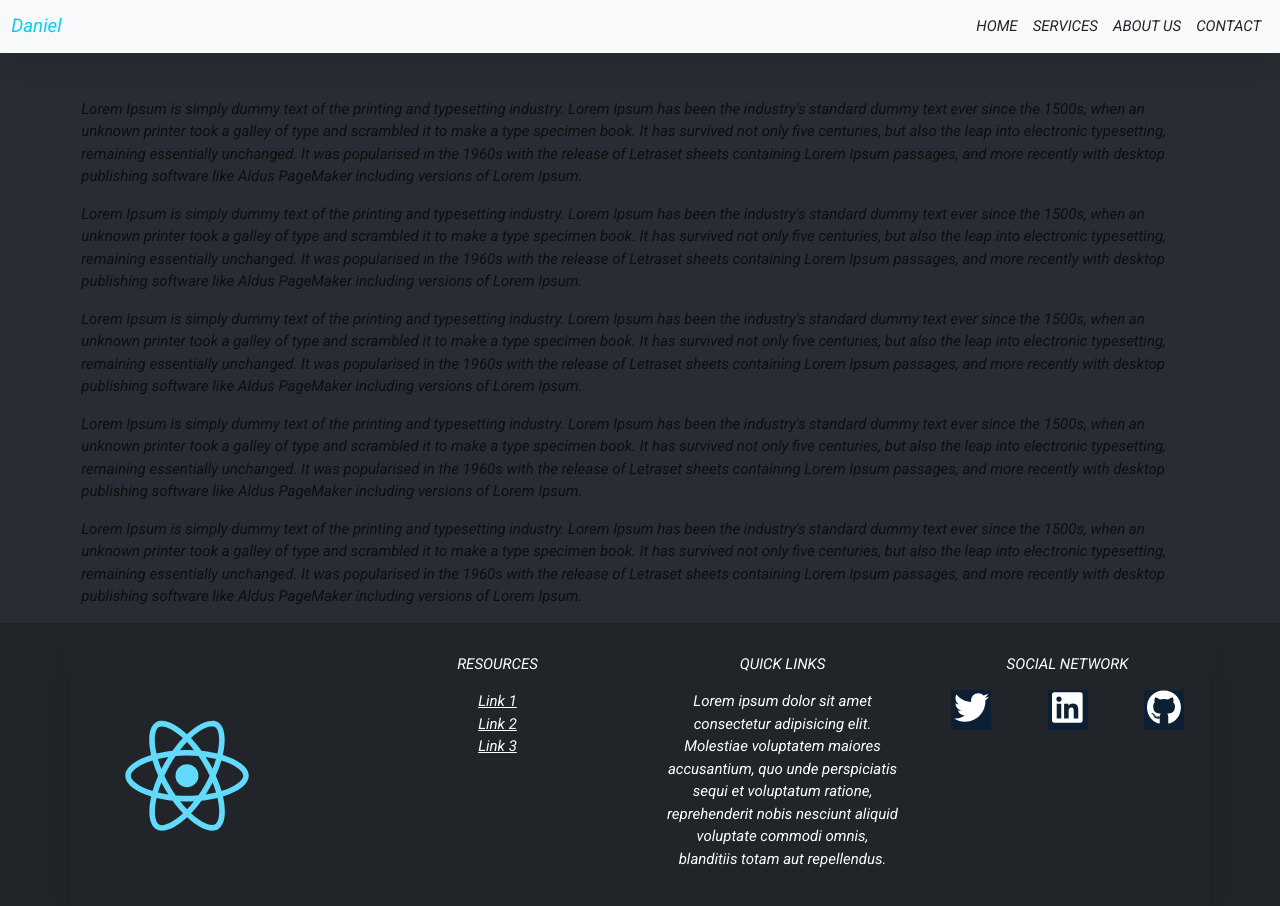
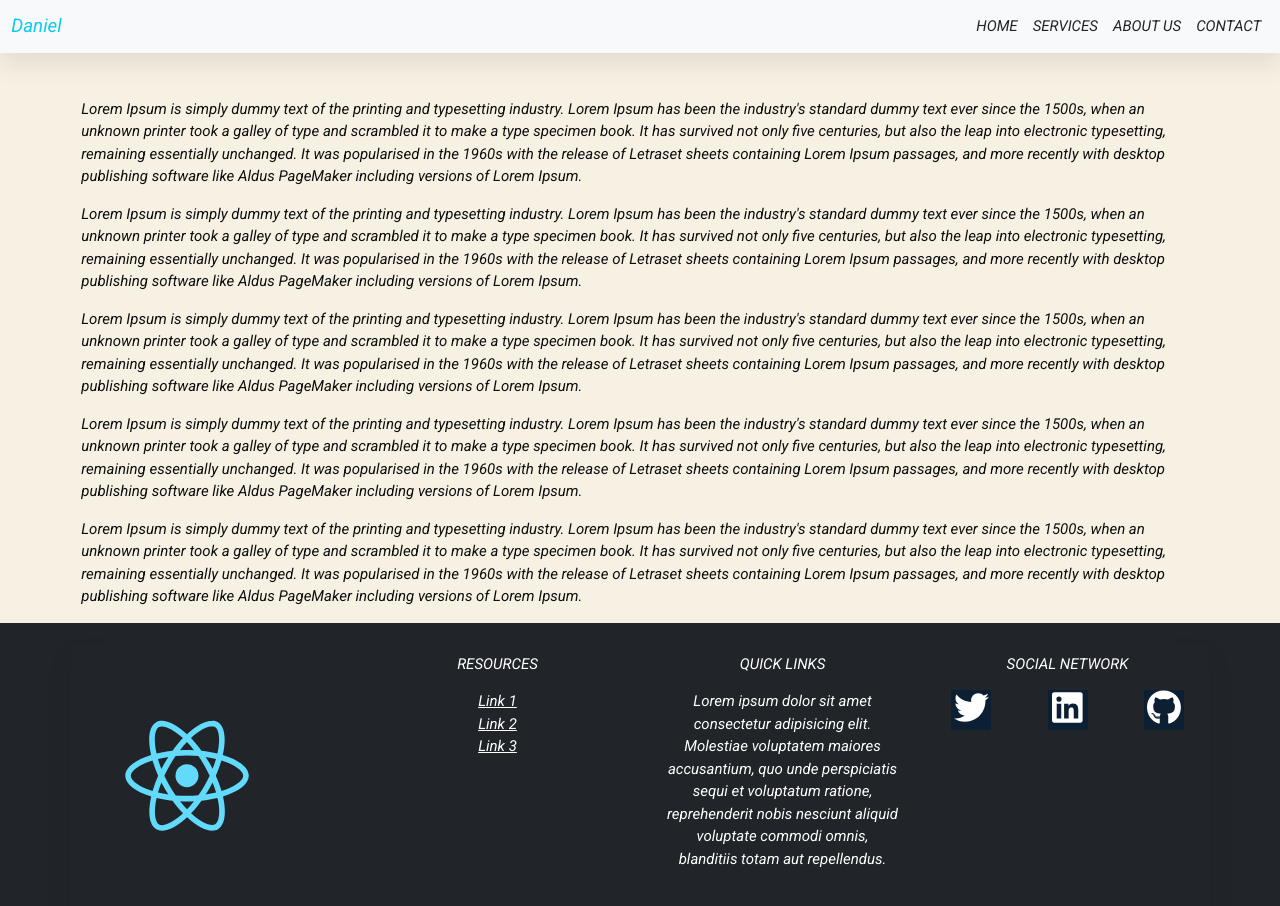
Before and after one commit to lldaniel23ll/portfolio, a React (Create React App) app: page / in a window 1280 px wide. Shown: the top 906 px of the page. Built offline with nearby package versions, Linux system fonts and the light colour scheme.

Commit message:
bug with css fixed

```diff
--- a/src/App.js
+++ b/src/App.js
@@ -6,7 +6,6 @@ import FormContact from './components/FormContact';
 function App() {
   return (
     <div>
-      {/* <style>{'body { background-color: #f7f1e3; }'}</style> */}
       <Header />
       <div className='container mt-5'>
         <p>
--- a/src/components/css/FormContact.css
+++ b/src/components/css/FormContact.css
@@ -1,9 +1,10 @@
 .formContact{
     width: 50%;
-    /* display: grid;
-    place-items: center; */
+    display: grid;
+    place-items: center;
     position: absolute;
     top: 50%;
     left: 50%;
     transform: translate(-50%, -50%);
+    background-color: antiquewhite;
 }
--- a/src/components/css/Header.css
+++ b/src/components/css/Header.css
@@ -1,7 +1,3 @@
-body {
-    background-color: #282c34;
-}
-
 nav {
     top: 0;
     box-shadow: 0px 13px 24px 0px rgba(0, 0, 0, 0.08);
```
